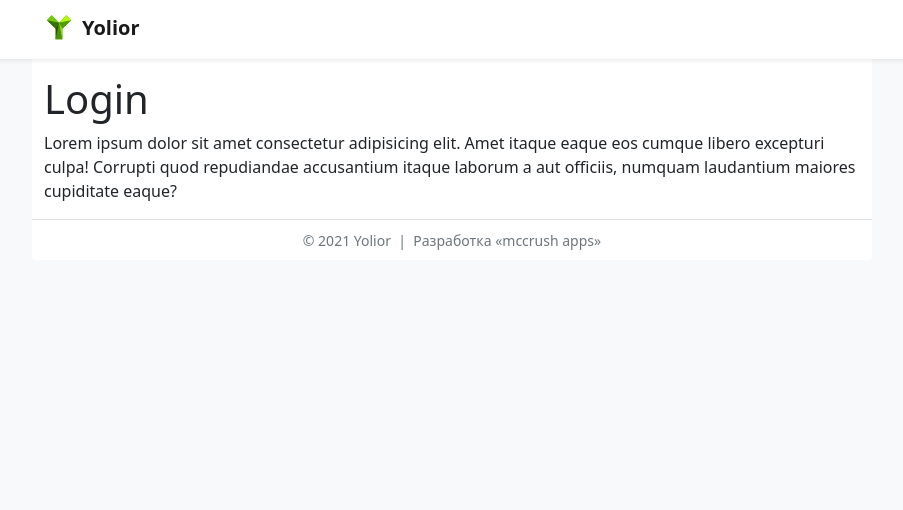
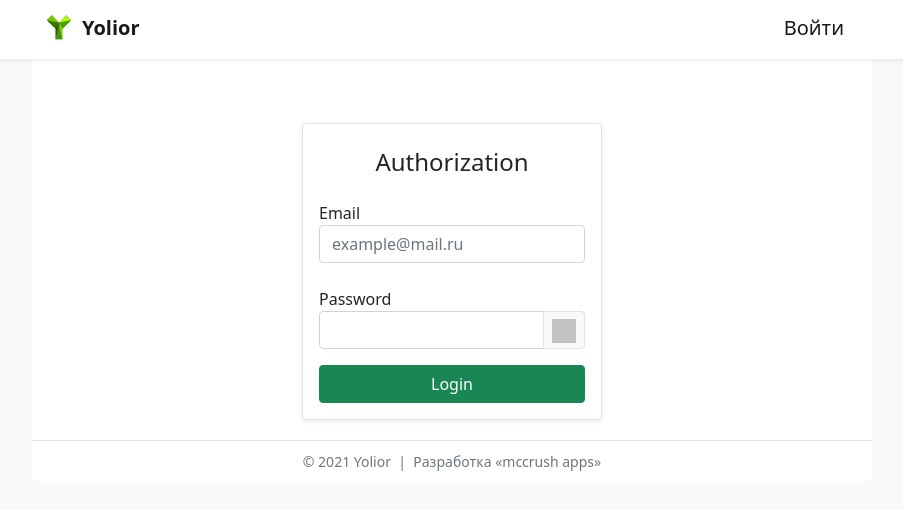
Before and after one commit to mccrush/yolior, a Vue app: page /login in a window 1280 px wide. Shown: the top 510 px of the page, without its empty margins (188-1091 px from the left). Built offline with nearby package versions, Linux system fonts and the light colour scheme; no server answers; the database is empty; grey boxes are pictures that could not be loaded.

Commit message:
Settings auth

```diff
--- a/src/components/FooterBlock.vue
+++ b/src/components/FooterBlock.vue
@@ -17,11 +17,6 @@
     </div>
   </div>
 </template>
-<script>
-export default {
-  data() {}
-}
-</script>
 <style scoped>
 a {
   text-decoration: none;
--- /dev/null
+++ b/src/components/Message.vue
@@ -0,0 +1,28 @@
+<template>
+  <div
+    class="message rounded-lg shadow-sm text-left text-light"
+    :class="message.type"
+  >{{message.text}}</div>
+</template>
+
+<script>
+export default {
+  computed: {
+    message() {
+      return this.$store.getters.message
+    }
+  }
+}
+</script>
+
+<style scoped>
+.message {
+  width: 260px;
+  position: absolute;
+  top: 20px;
+  right: 20px;
+  line-height: 1.2;
+  background: #fff;
+  padding: 12px 12px;
+}
+</style>
--- a/src/components/NavbarBlock.vue
+++ b/src/components/NavbarBlock.vue
@@ -10,12 +10,23 @@
         />
         <strong>Yolior</strong>
       </router-link>
+      <span v-if="userId" class="navbar-brand badge bg-success text-white"
+        >Вы авторизованы</span
+      ><router-link v-else class="navbar-brand pb-2" to="/login"
+        >Войти</router-link
+      >
     </div>
   </nav>
 </template>
 
 <script>
-export default {}
+export default {
+  computed: {
+    userId() {
+      return this.$store.getters.userId
+    }
+  }
+}
 </script>
 
 <style scoped>
--- a/src/main.js
+++ b/src/main.js
@@ -2,9 +2,20 @@ import { createApp } from 'vue'
 import App from './App.vue'
 import router from './router'
 import store from './store'
+import { auth } from './firebase'
 
 let app
 
-if (!app) {
-  app = createApp(App).use(router).use(store).mount('#app')
-}
+auth.onAuthStateChanged((user) => {
+  if (!app) {
+    app = createApp(App).use(router).use(store).mount('#app')
+    store.dispatch('getKafes')
+
+    if (user) {
+      store.commit('setUserId', user.uid)
+    } else {
+      store.commit('setUserId', '')
+      console.log('main.js: user not signed: ', user)
+    }
+  }
+})
--- a/src/store/index.js
+++ b/src/store/index.js
@@ -1,10 +1,12 @@
 import { createStore } from 'vuex'
 import kafes from './modules/kafes'
 import user from './modules/user'
+import message from './modules/message'
 
 export default createStore({
   modules: {
     kafes,
     user,
+    message
   }
 })
--- a/src/store/modules/kafes.js
+++ b/src/store/modules/kafes.js
@@ -4,8 +4,23 @@ export default {
   state: {
     kafes: []
   },
-  mutations: {},
-  actions: {},
+  mutations: {
+    getKafes(state, kafes) {
+      state.kafes = kafes
+    },
+  },
+  actions: {
+    async getKafes({ commit }) {
+      let kafes = []
+      const ref = db.collection('kafes')
+      const snapshot = await ref.get()
+      snapshot.forEach(doc => {
+        kafes.push(doc.data())
+      })
+
+      commit('getKafes', kafes)
+    }
+  },
   getters: {
     kafes: state => state.kafes,
 
--- /dev/null
+++ b/src/store/modules/message.js
@@ -0,0 +1,13 @@
+export default {
+  state: {
+    message: { text: '', type: '' }
+  },
+  mutations: {
+    addMessage(state, message) {
+      state.message = message
+    }
+  },
+  getters: {
+    message: state => state.message
+  }
+}
--- a/src/store/modules/user.js
+++ b/src/store/modules/user.js
@@ -2,11 +2,11 @@ import { auth } from '@/firebase'
 
 export default {
   state: {
-    user: null
+    userId: null
   },
   mutations: {
-    setUser(state, value) {
-      state.user = value
+    setUserId(state, value) {
+      state.userId = value
     }
   },
   actions: {
@@ -14,7 +14,6 @@ export default {
       try {
         await auth.signInWithEmailAndPassword(email, password)
         console.log('store: Авторизация прошла успешно');
-        commit('setUser', true)
       } catch (err) {
         throw err
       }
@@ -23,13 +22,12 @@ export default {
       try {
         await auth.signOut()
         console.log('store: Пользователь вышел из системы');
-        commit('setUser', false)
       } catch (error) {
         console.log('store: Ошибка при выходе из системы, err:', error)
       }
     }
   },
   getters: {
-    user: state => state.user
+    userId: state => state.userId
   }
 }
--- a/src/views/Admin.vue
+++ b/src/views/Admin.vue
@@ -4,4 +4,16 @@
     Здесь должен быть список кафе<br />
     Возможность добавлять новое кафе
   </p>
+  <hr />
+  <div v-for="kafe in kafes" :key="kafe.id">{{ kafe.title }}</div>
 </template>
+
+<script>
+export default {
+  computed: {
+    kafes() {
+      return this.$store.getters.kafes
+    }
+  }
+}
+</script>
--- a/src/views/Login.vue
+++ b/src/views/Login.vue
@@ -1,8 +1,145 @@
 <template>
-  <h1>Login</h1>
-  <p>
-    Lorem ipsum dolor sit amet consectetur adipisicing elit. Amet itaque eaque
-    eos cumque libero excepturi culpa! Corrupti quod repudiandae accusantium
-    itaque laborum a aut officiis, numquam laudantium maiores cupiditate eaque?
-  </p>
+  <div class="row justify-content-center">
+    <div class="my-vh100 col-12">
+      <form
+        @submit.prevent="login"
+        class="max-width border rounded shadow-sm text-left mt-5 mb-3 p-3 m-auto"
+      >
+        <h4 class="text-center mt-2 mb-4">Authorization</h4>
+        <label for="email">Email</label>
+        <br />
+        <input
+          type="text"
+          class="form-control"
+          id="email"
+          required
+          v-model="email"
+          placeholder="example@mail.ru"
+        />
+        <br />
+        <label for="password">Password</label>
+        <div class="input-group">
+          <input
+            :type="passType ? 'password' : 'text'"
+            class="form-control"
+            id="password"
+            required
+            v-model="password"
+            ref="pass"
+            maxlength="20"
+          />
+
+          <button
+            class="btn btn-light p-0 ps-2 pe-2 border"
+            type="button"
+            @click="passType = !passType"
+          >
+            <img
+              v-if="passType"
+              src="img/work_icons/eye-slash.svg"
+              width="24"
+              height="24"
+              alt="Show password"
+              class="opacity-06"
+            />
+            <img
+              v-else
+              src="img/work_icons/eye.svg"
+              width="24"
+              height="24"
+              alt="Hide password"
+              class="opacity-06"
+            />
+          </button>
+        </div>
+        <button class="btn btn-success w-100 mt-3" type="submit">Login</button>
+      </form>
+    </div>
+    <transition name="fade" mode="out-in">
+      <Message v-if="error" />
+    </transition>
+  </div>
 </template>
+
+<script>
+import Message from '@/components/Message'
+
+export default {
+  components: {
+    Message
+  },
+  data() {
+    return {
+      email: '',
+      password: '',
+      passType: true,
+      error: false
+    }
+  },
+  methods: {
+    showError() {
+      this.error = true
+      setTimeout(() => {
+        this.error = false
+      }, 4000)
+    },
+    async login() {
+      const formData = {
+        email: this.email,
+        password: this.password
+      }
+
+      if (this.email && this.password) {
+        try {
+          await this.$store.dispatch('logIn', formData)
+          this.$emit('log-in')
+        } catch (err) {
+          this.showError()
+          if (err.code === 'auth/invalid-email') {
+            this.$store.commit('addMessage', {
+              text: 'Некорректный адрес почты!',
+              type: 'bg-danger'
+            })
+          } else if (err.code === 'auth/invalid-password') {
+            this.$store.commit('addMessage', {
+              text: 'Некорректный пароль!',
+              type: 'bg-danger'
+            })
+          } else if (err.code === 'auth/wrong-password') {
+            this.$store.commit('addMessage', {
+              text: 'Неверный пароль!',
+              type: 'bg-danger'
+            })
+          } else if (err.code === 'auth/user-not-found') {
+            this.$store.commit('addMessage', {
+              text: 'Пользователь с такой почтой не найден',
+              type: 'bg-danger'
+            })
+          } else {
+            this.$store.commit('addMessage', {
+              text: 'Ошибка: ' + err.code,
+              type: 'bg-danger'
+            })
+          }
+        } finally {
+        }
+      } else {
+        this.$store.commit('addMessage', {
+          text: 'Ошибка: поля не заполнены',
+          type: 'bg-danger'
+        })
+      }
+    }
+  }
+}
+</script>
+
+<style scoped>
+.max-width {
+  max-width: 300px;
+}
+
+.opacity-06 {
+  opacity: 0.6;
+}
+</style>
```
